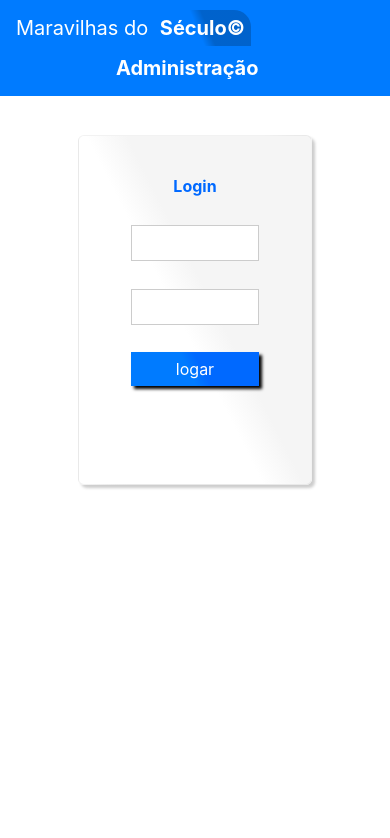
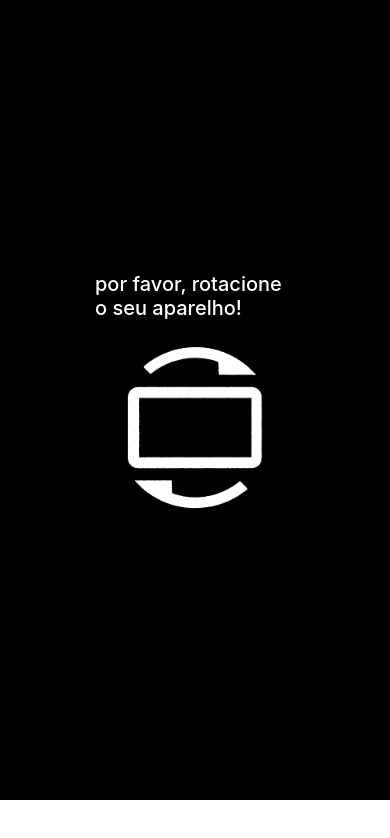
Before and after one commit to LeonardoSousa89/pre-producao, a React (Create React App) app in the folder pre-producao/loja-frontend-bootstrap/maravilhas/loja adm/adm/: page /auth-administration in a window 390 px wide. Shown: the top 838 px of the page. Built offline with nearby package versions, Linux system fonts and the light colour scheme.

Commit message:
pre-producao-version~1.1.11

```diff
--- a/pre-producao/loja-frontend-bootstrap/maravilhas/loja adm/adm/src/components/auth/auth.css
+++ b/pre-producao/loja-frontend-bootstrap/maravilhas/loja adm/adm/src/components/auth/auth.css
@@ -65,13 +65,46 @@
     padding: 5px;
 
     color: white;
-    box-shadow: 3px 3px 3px black;
+    /* box-shadow: 3px 3px 3px black; */
+}
+.failed{
+    margin-bottom:100px;
 }
 .logout{
     cursor:pointer;
 }
+.rotatePhone{
+    display: none;
+}
+@media(max-width:540px){
+    .login{
+        display: none;
+    }
+    body{
+        background-color: black;
+    }
+    .tabela{
+        display: none;
+    }
+    .auth{
+        background-color: black;
+        padding: 60px;
+        overflow-x: hidden;
+        height: 800px;
+
+        color: white;
+    }
+    .rotatePhone{
+        height: 200px;
+        width: 200px;
+
+        display: flex;
+        flex-direction: column;
+        justify-content: center;
+    }
+}
 @media(max-width:700px){
-    .adm{
+    .adm strong{
         display: none;
     }
 }
--- a/pre-producao/loja-frontend-bootstrap/maravilhas/loja adm/adm/src/components/auth/auth.jsx
+++ b/pre-producao/loja-frontend-bootstrap/maravilhas/loja adm/adm/src/components/auth/auth.jsx
@@ -2,7 +2,9 @@ import React ,{Component} from 'react'
 import './auth.css'
 
 import firebase from '../Db/db'
-import {Navbar, Nav} from 'react-bootstrap'
+import {Navbar, Nav, Alert} from 'react-bootstrap'
+
+import Rotate from '../../assets/rotate.gif'
 
 export default class Auth extends Component{
     constructor(props){
@@ -12,21 +14,61 @@ export default class Auth extends Component{
           chave:'',
           senha:'',
           tabela:[],
-          auth: false
+          auth: false,
+          rotate:false,
+          logonFailed: false
         }
 
         this.login = this.login.bind(this)
-        this.sair  = this.sair.bind(this)
+        this.submeter = this.submeter.bind(this)
       }
 
-      login = () =>{
 
+      submeter = (e) =>{
+         let admin = e.target.value
+         let name  = e.target.name
+
+         this.setState({
+             [name]:admin
+         })
       }
 
-      sair = () =>{
 
+      login = (e) =>{
+         firebase.database()
+                 .ref('auth')
+                 .child('admin-1')
+                 .on('value',(snapshot)=>{
+                 let chaveBkd = snapshot.val().chave
+                 let senhaBkd = snapshot.val().senha
+
+                 let chave = this.state.chave
+                 let senha = this.state.senha
+
+                 if(chave === chaveBkd && senha === senhaBkd){
+                    this.setState({
+                        auth:true
+                    })
+                 }else{
+                    console.log('Erro: chave e senha inválidos')
+                    this.setState({
+                        logonFailed:true
+                    })
+                 }
+            })
+
+            this.limpar()
+            e.preventDefault()
       }
 
+      limpar = () =>{
+        this.setState({
+            chave:'',
+            senha:''
+        })
+      }
+
+    //localhost:3000/auth-administration
 
     render(){
         return(
@@ -43,28 +85,94 @@ export default class Auth extends Component{
 
                             <div className="card-login">
                                 <strong className="login-text">Login</strong>
-                        <input className="login-input"></input>
-                        <input className="login-input"></input>
-                        <button className="button" onClick={()=> this.setState({auth:true})}>logar</button>
+
+                                <input className="login-input"
+                                        placeholder="insira sua chave"
+                                        name="chave"
+                                        type="password"
+                                        value={this.state.chave}
+                                        onChange={this.submeter}
+                                        onMouseEnter={()=>this.setState({
+                                            logonFailed:false
+                                        })}></input>
+
+                                <input className="login-input"
+                                        placeholder="insira sua senha"
+                                        name="senha"
+                                        type="password"
+                                        value={this.state.senha}
+                                        onChange={this.submeter}
+                                        onMouseEnter={()=>this.setState({
+                                            logonFailed:false
+                                        })}></input>
+
+                                <button className="button" onClick={this.login}>logar</button>
                                 <hr/>
                             </div>
 
                         </div>
 
-
                 ):(
-
 
                         <div className="tabela">
                                 <Navbar  className="navbar" collapseOnSelect expand="lg" bg="primary" variant="dark">
                                     <Navbar.Brand href="/auth-administration" className="maravilhas-little">Maravilhas do <strong>Século&copy;</strong></Navbar.Brand>
                                     <Navbar.Brand  className="adm"> <strong>Administração</strong></Navbar.Brand>
                                     <Navbar.Brand  className="logout" onClick={()=> this.setState({auth:false})}><strong>sair</strong></Navbar.Brand>
+                                    <Nav.Link className="logout" onClick={()=> this.setState({auth:false})}>
+                                    sair
+                                    </Nav.Link>
                                 </Navbar>
                         </div>
                 )
             }
+
+
+            {
+
+                this.state.logonFailed === false ?
+                (
+
+                        []
+
+                ):(
+
+                        <div className="failed">
+                            {/*
+
+                            [
+                            'danger',
+                            ].map((variant, idx) => (
+                            <Alert key={idx} variant={variant}>
+                                This is a {variant} alert—check it out!
+                            </Alert>
+                            ))
+
+                            */}
+
+                        </div>
+
+                )
+
+            }
+
+
+            <div className="rotatePhone">
+                <h5>por favor, rotacione o seu aparelho!</h5>
+
+                <img src={Rotate}/>
+            </div>
+
+
             </div>
         )
     }
 }
+
+
+{/**
+
+    falta criar a tabela e renderiza-lá e pôr a
+    caixa de erro ao logar!
+
+*/}
```
Also changed, not shown: pre-producao/loja-frontend-bootstrap/maravilhas/loja adm/adm/src/assets/rotate.gif (added). Lines whose indentation alone changed are shown as unchanged.
